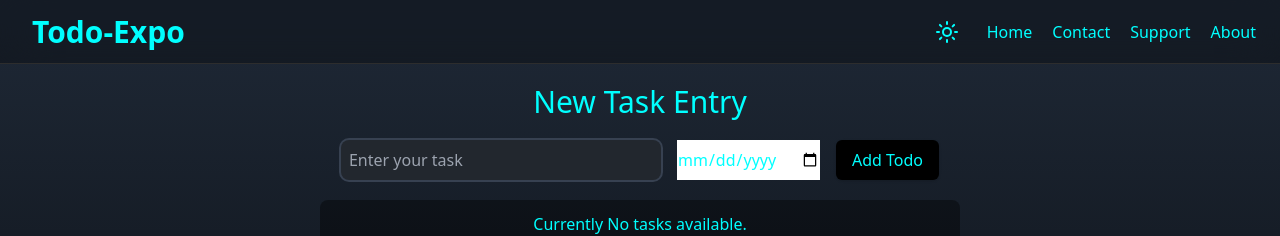
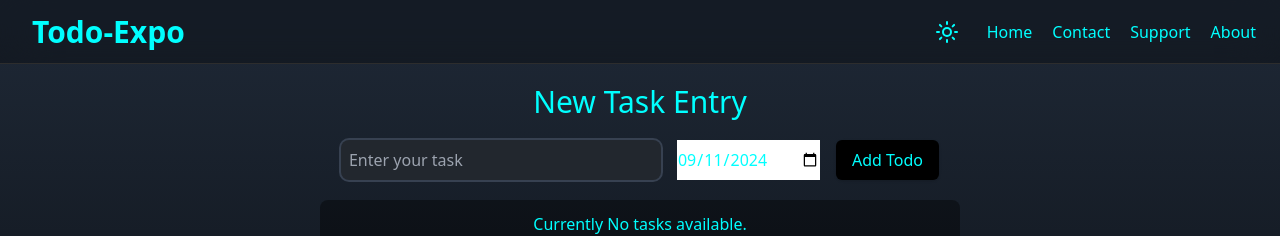
Before and after one commit to bolanpartik/task-expo, a React (Vite) app: page / in a window 1280 px wide. Shown: the top 236 px of the page. Built offline with nearby package versions, Linux system fonts and the light colour scheme.

Commit message:
set today date as default date

```diff
--- a/src/components/AddTodo.jsx
+++ b/src/components/AddTodo.jsx
@@ -3,6 +3,7 @@ import { useState } from "react";
 export default function AddTodo({ setAllTodos, todoRef }) {
 
     const [userInput, setUserInput] = useState('');
+    const [userDate,setUserDate]=useState(new Date().toJSON().slice(0,10))
 
     const handleAddTodo = () => {
 
@@ -38,7 +39,10 @@ export default function AddTodo({ setAllTodos, todoRef }) {
                     className="bg-customDarkGray h-10 w-80 rounded-lg ring-2 px-2 ring-gray-700 focus:placeholder:opacity-40 focus:ring-sky-600 focus:outline-none focus:bg-customBlack"
                     placeholder="Enter your task"
                 />
-                <input type="date" />
+                <input
+                    type="date"
+                    value={userDate}
+                />
                 <button
                     onClick={handleAddTodo}
                     className="bg-black p-2 px-4 border-none outline-none text-customCyan rounded-md shadow hover:shadow-white/30"
```
